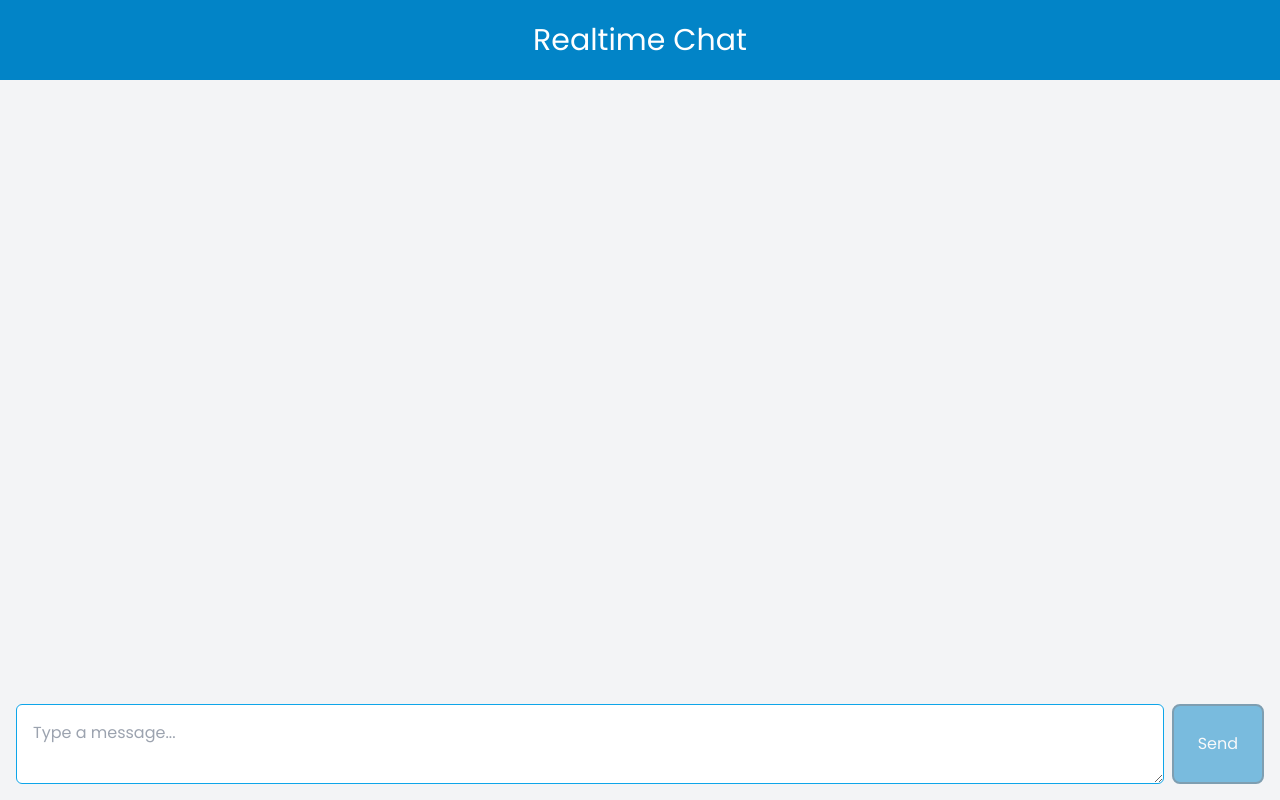
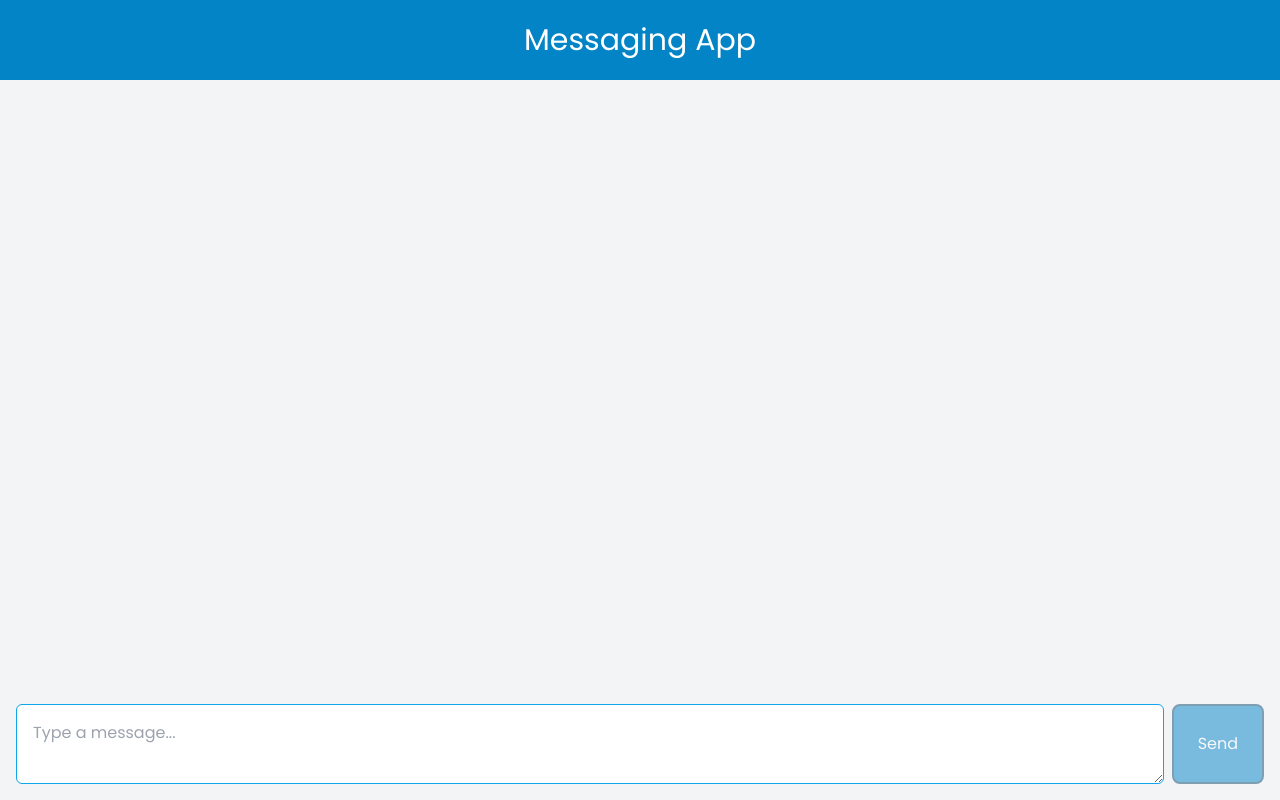
Before and after one commit to macoycorpuz/messaging-app, a Next.js app: page /chat in a window 1280 px wide. Built offline with nearby package versions, Linux system fonts and the light colour scheme.

Commit message:
change name to messaging app

```diff
--- a/app/chat/page.js
+++ b/app/chat/page.js
@@ -4,7 +4,7 @@ export default function Chat() {
   return (
     <div className="grid min-h-screen grid-rows-[auto-1fr] overflow-hidden">
       <header className="flex h-20 w-full items-center justify-center bg-sky-600 p-4">
-        <h1 className="text-3xl text-white">Realtime Chat</h1>
+        <h1 className="text-3xl text-white">Messaging App</h1>
       </header>
       <Chatbox />
     </div>
--- a/app/layout.js
+++ b/app/layout.js
@@ -7,7 +7,7 @@ const poppins = Poppins({
 })
 
 export const metadata = {
-  title: 'Realtime Chat App',
+  title: 'Messaging App',
 }
 
 export default function RootLayout({ children }) {
--- a/package.json
+++ b/package.json
@@ -1,5 +1,5 @@
 {
-  "name": "realtime-chat",
+  "name": "messaging-app",
   "version": "0.1.0",
   "private": true,
   "scripts": {
```
Also changed, not shown: 1 other file (tests, documents, lock files or other folders).
